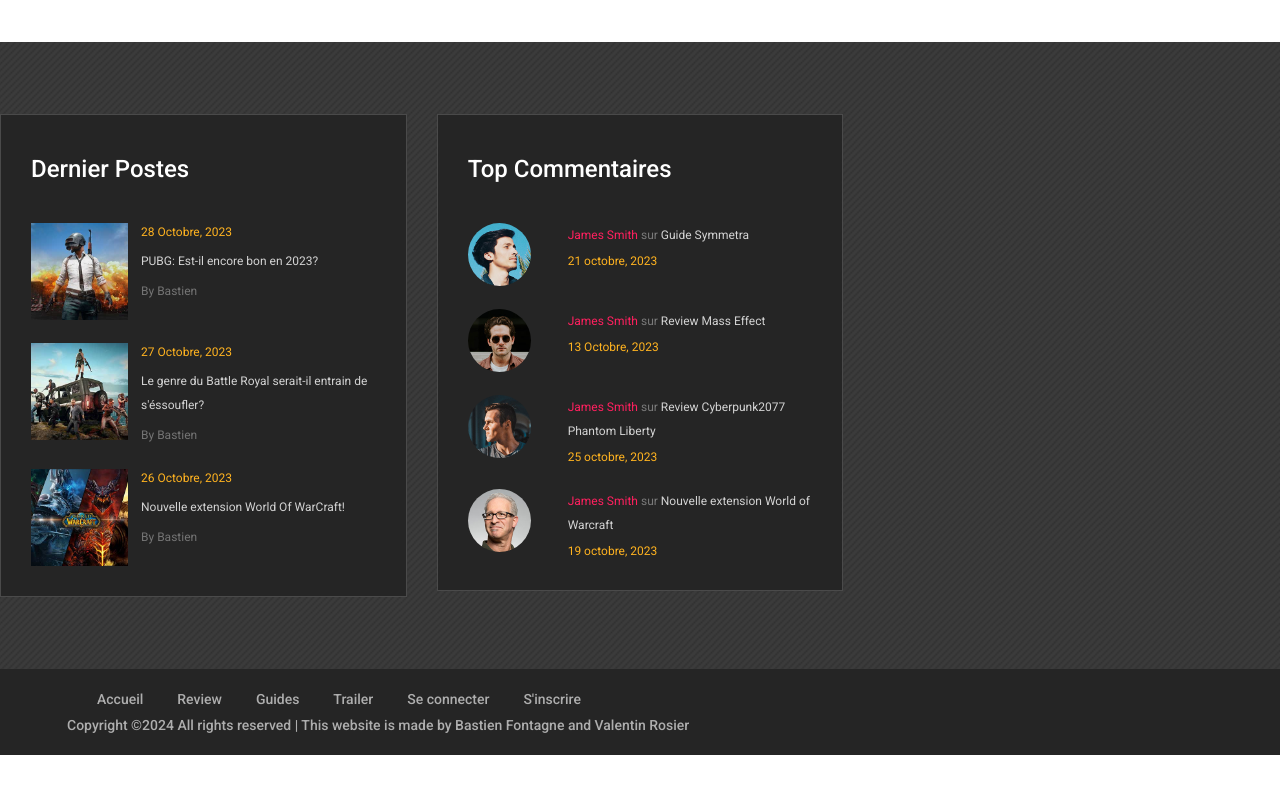
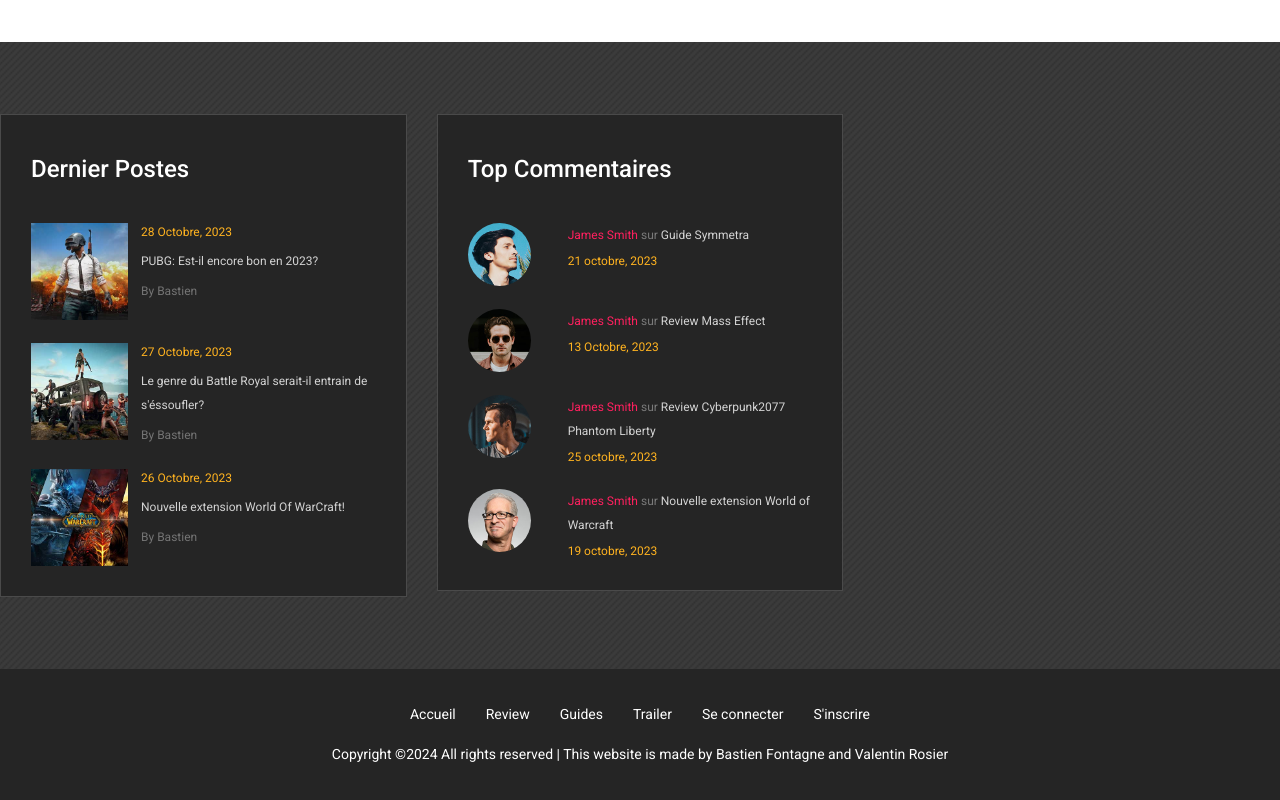
Before and after one commit to Bastien-FONTAGNE/Projet_API2, a plain HTML site: page connexion.html in a window 1280 px wide. Shown: the part 1224-2024 px from the top of the page. Before the commit the page ends 1979 px from the top, so only its background shows below. Drawn offline with Linux system fonts and the light colour scheme; some packages are replaced by stand-ins of ours.

Commit message:
update mise en page

```diff
--- a/css/style.css
+++ b/css/style.css
@@ -821,33 +821,41 @@ ol {
 ------------------------*/
 
 .footer-section {
-	padding: 18px 0 16px;
-	overflow: hidden;
+	padding: 30px 0 20px;
 	background: #252525;
-}
-
-.footer-menu {
+	text-align: center;
+  }
+
+  .footer-section ul {
 	list-style: none;
-}
-
-.footer-menu li {
-	display: inline;
-}
-
-.footer-menu li a {
-	display: inline-block;
+	padding: 0;
+	margin: 0;
+	display: inline-flex;
+	flex-wrap: wrap;
+	justify-content: center;
+  }
+
+  .footer-section ul li {
+	margin: 0 10px;
+  }
+
+  .footer-section ul li a {
+	color: #ffffff;
+	text-decoration: none;
 	font-size: 14px;
-	font-weight: 500;
-	color: #aeaeae;
-	margin-left: 30px;
-}
-
-.copyright {
-	float: left;
-	margin-bottom: 0;
-	font-weight: 500;
-	color: #aeaeae;
-}
+	display: block;
+	padding: 5px;
+  }
+
+  .footer-section ul li a:hover {
+	color: #ffb320;
+  }
+
+  .footer-section .copyright {
+	color: #ffffff;
+	font-size: 14px;
+	margin-top: 10px;
+  }
 
 /*------------------
   Other Pages
@@ -1520,11 +1528,11 @@ section.page-section.spad.contact-page {
   border-style: solid;
   background-color: #f1f1f1;
   border-radius: 0%;
-  padding: 0.5em 1em; /* Ajoutez cette ligne pour ajouter du padding au titre */
+  padding: 0.5em 1em;
 }
 
 .registerForm {
-  width: 30%; /* Réduisez la largeur de la div registerForm */
+  width: 30%;
   padding: 4%;
   border-style: solid;
   background-color: #ffb320;
@@ -1532,13 +1540,13 @@ section.page-section.spad.contact-page {
   display: flex;
   flex-direction: column;
   justify-content: center;
-  align-items: center; /* Ajoutez cette ligne pour centrer horizontalement les éléments */
+  align-items: center;
 }
 
 .registerForm label {
-  align-self: flex-start; /* Alignez les labels à gauche */
+  align-self: flex-start;
   width: 100%;
-  padding: 0 2%; /* Ajoutez du padding à gauche et à droite des labels */
+  padding: 0 2%;
 }
 
 .registerForm input {
@@ -1560,7 +1568,7 @@ section.page-section.spad.contact-page {
 }
 
 .loginForm {
-	width: 30%; /* Ajustez la largeur de la div loginForm pour qu'elle corresponde à celle de la div registerForm */
+	width: 30%;
 	padding: 4%;
 	border-style: solid;
 	background-color: #ffb320;
@@ -1568,13 +1576,13 @@ section.page-section.spad.contact-page {
 	display: flex;
 	flex-direction: column;
 	justify-content: center;
-	align-items: center; /* Ajoutez cette ligne pour centrer horizontalement les éléments */
+	align-items: center;
   }
 
   .loginForm label {
-	align-self: flex-start; /* Alignez les labels à gauche */
+	align-self: flex-start;
 	width: 100%;
-	padding: 0 2%; /* Ajoutez du padding à gauche et à droite des labels */
+	padding: 0 2%;
   }
 
   .loginForm input {
```
